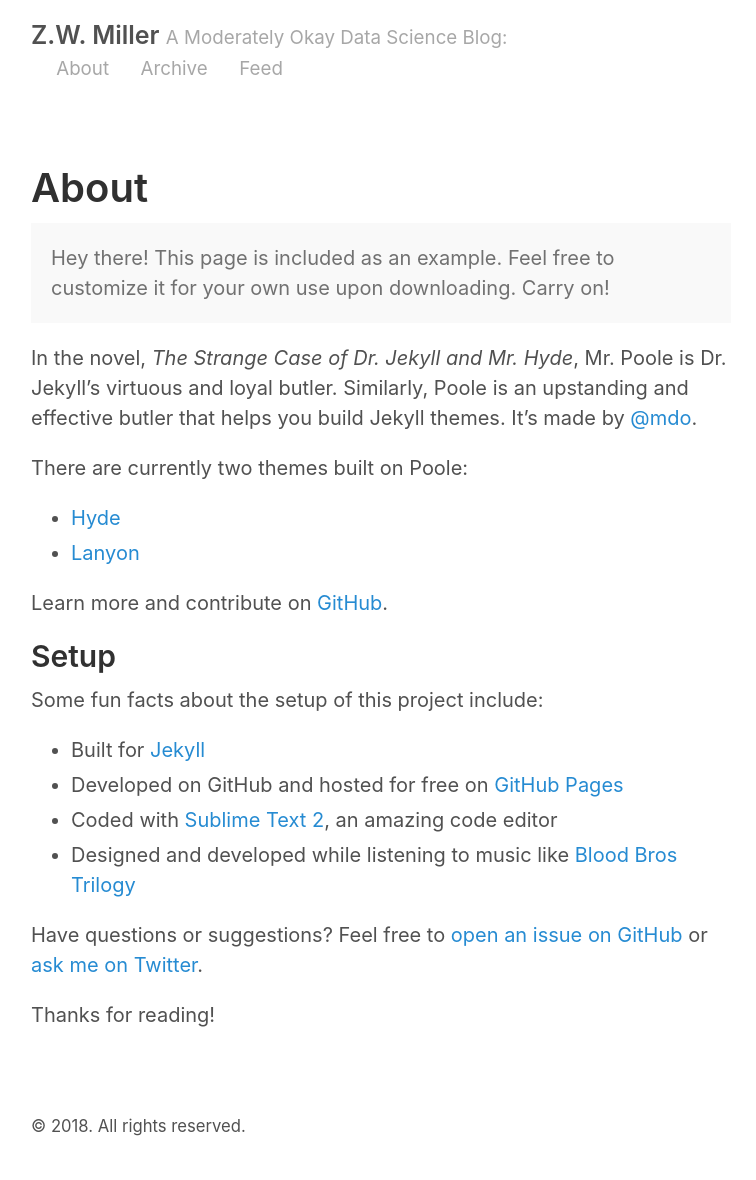
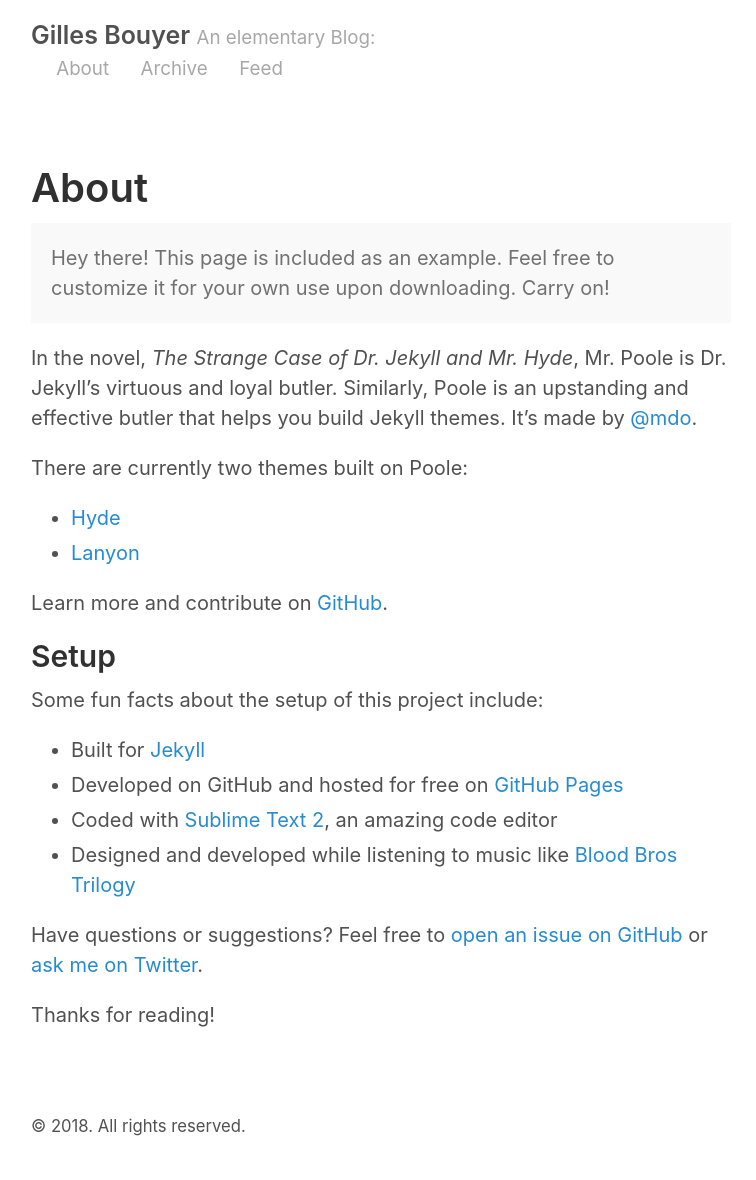
Before and after one commit to gillesbouyer/gillesbouyer.github.io, a Jekyll site: the page built from about.md, in a window 1280 px wide. Shown: the whole page, without its empty margins (259-1015 px from the left). Built offline with Jekyll 4.4.1, drawn with Linux system fonts in a browser that asks for light colours.

Commit message:
gilles name

```diff
--- a/_config.yml
+++ b/_config.yml
@@ -2,9 +2,9 @@
 permalink:           pretty
 
 # Setup
-title:               Z.W. Miller
-tagline:             A Moderately Okay Data Science Blog
-url:                 http://zwmiller.com
+title:               Gilles Bouyer
+tagline:             An elementary Blog
+url:                 http://rtl.fr
 paginate:            2
 baseurl:             ""
 
@@ -17,14 +17,14 @@ sass:
 
 # About/contact
 author:
-  name:              Zach Miller
-  url:               https://twitter.com/zaglamir
-  email:             zach@thisismetis.com
+  name:              Gilles Bouyer
+  url:               https://twitter.com/17digits
+  email:             gilles.bouyer@gmail.com
 
 # Custom vars
 version:             2.0.0
 github:
-  repo:              https://github.com/zwmiller
+  repo:              https://github.com/gillesbouyer
 
 # Gems
 gems:
```
